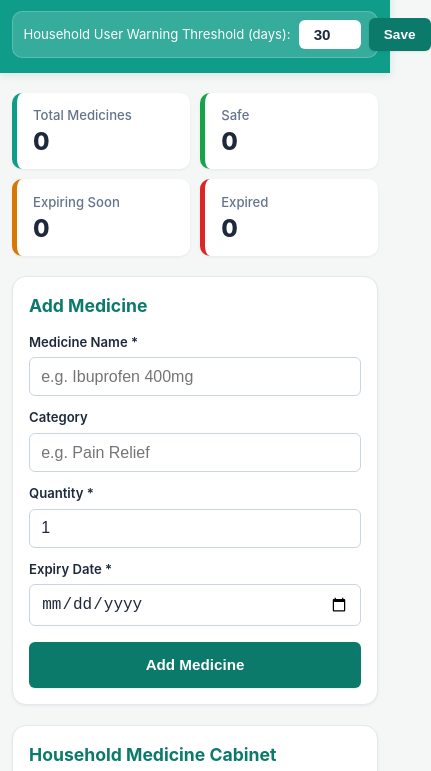
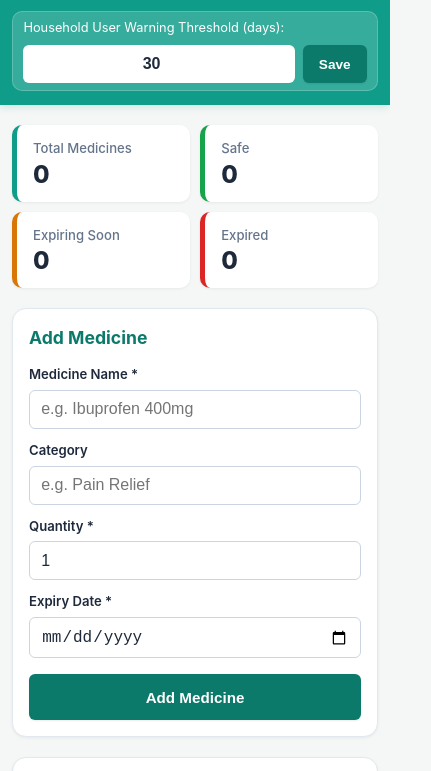
Before and after one commit to aelin-codes/mediguard, a plain HTML site: page public/index.html in a window 390 px wide. Shown: the part 71-842 px from the top of the page, 431 px wide, since content can reach past the window. Drawn offline with nearby package versions, Linux system fonts and the light colour scheme; no server answers.

Commit message:
Fix mobile viewport: prevent horizontal overflow on threshold form and ensure 16px input font

```diff
--- a/public/style.css
+++ b/public/style.css
@@ -585,6 +585,28 @@ tbody tr:hover {
 
 /* Small Smart Phones (<= 480px) */
 @media (max-width: 480px) {
+    .threshold-form {
+        flex-wrap: wrap;
+        gap: 0.5rem;
+    }
+
+    .threshold-form label {
+        width: 100%;
+        white-space: normal;
+        font-size: 0.8rem;
+    }
+
+    .threshold-form input {
+        font-size: 16px; /* Strictly prevents auto-zoom on iOS Safari */
+        flex: 1;
+        min-height: 38px;
+    }
+
+    .threshold-form button {
+        min-height: 38px;
+        padding: 0.4rem 1rem;
+    }
+
     .field input {
         font-size: 16px; /* Strictly prevents auto-zoom on iOS Safari */
     }
--- a/src/main/resources/static/style.css
+++ b/src/main/resources/static/style.css
@@ -585,6 +585,28 @@ tbody tr:hover {
 
 /* Small Smart Phones (<= 480px) */
 @media (max-width: 480px) {
+    .threshold-form {
+        flex-wrap: wrap;
+        gap: 0.5rem;
+    }
+
+    .threshold-form label {
+        width: 100%;
+        white-space: normal;
+        font-size: 0.8rem;
+    }
+
+    .threshold-form input {
+        font-size: 16px; /* Strictly prevents auto-zoom on iOS Safari */
+        flex: 1;
+        min-height: 38px;
+    }
+
+    .threshold-form button {
+        min-height: 38px;
+        padding: 0.4rem 1rem;
+    }
+
     .field input {
         font-size: 16px; /* Strictly prevents auto-zoom on iOS Safari */
     }
```
